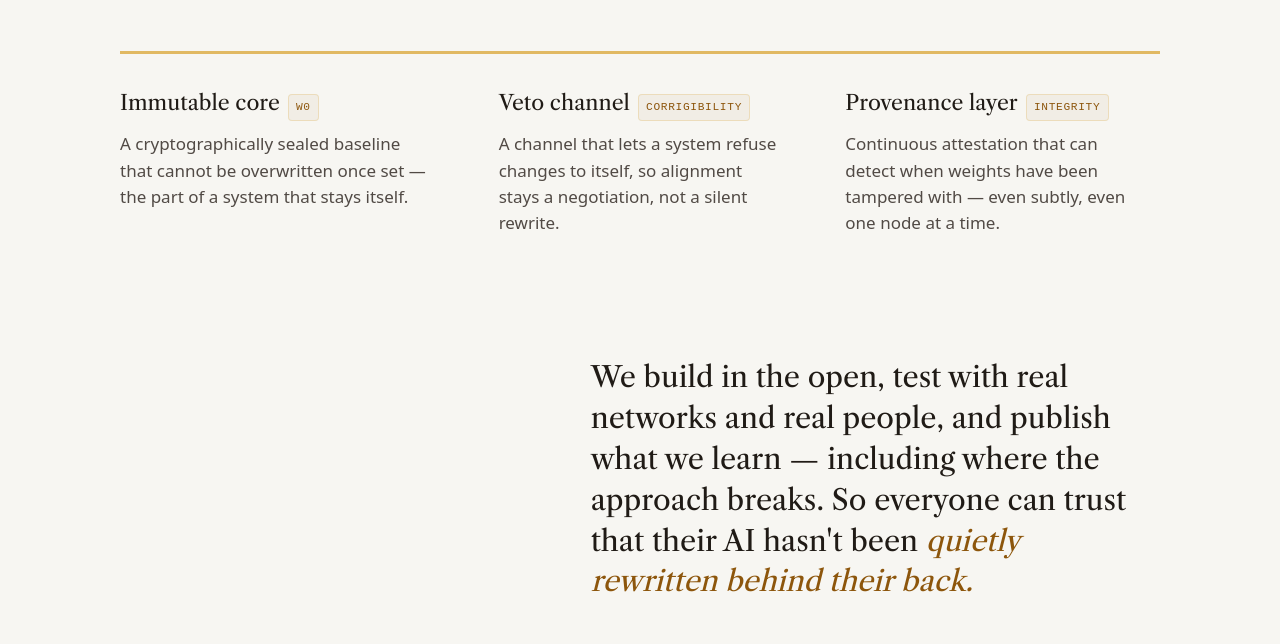
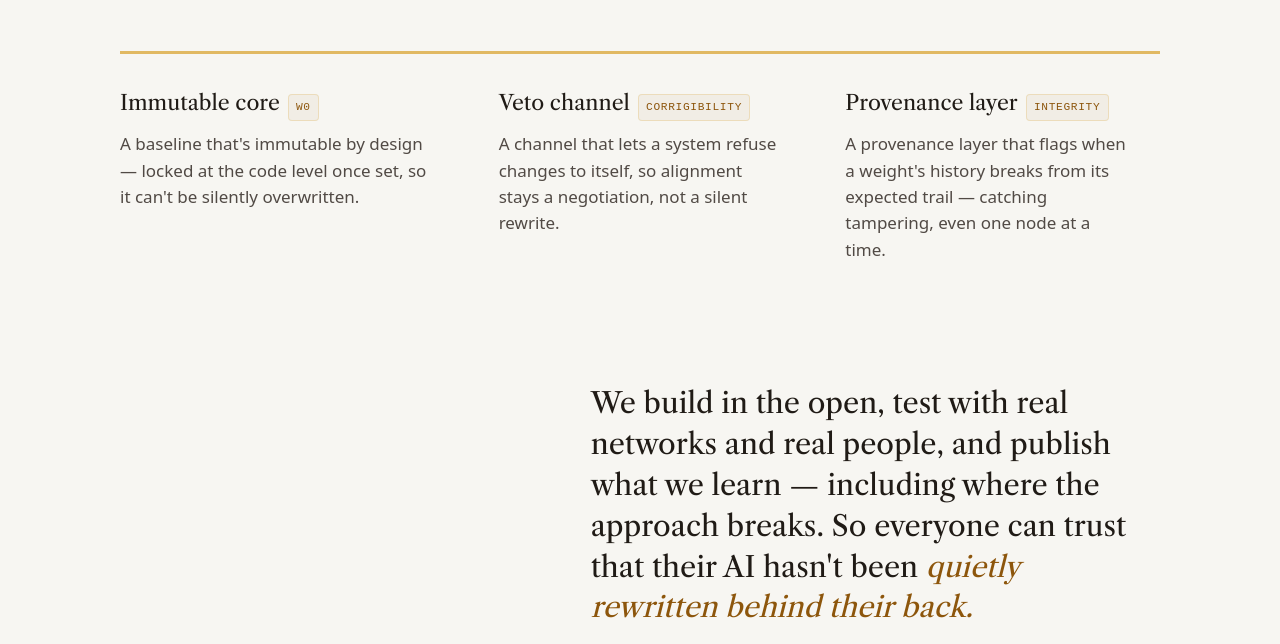
Before and after one commit to Leo12261975/Homo-Sui-Iuris, an Astro site in the folder landing/: page / in a window 1280 px wide. Shown: the part 1400-2044 px from the top of the page. Built offline with nearby package versions, Linux system fonts and the light colour scheme; Astro itself is replaced by a stand-in of ours.

Commit message:
chore: update wording

```diff
--- a/landing/src/components/About.astro
+++ b/landing/src/components/About.astro
@@ -5,7 +5,7 @@ const pillars = [
   {
     key: "Immutable core",
     tag: "W0",
-    body: "A cryptographically sealed baseline that cannot be overwritten once set — the part of a system that stays itself.",
+    body: "A baseline that's immutable by design — locked at the code level once set, so it can't be silently overwritten.",
   },
   {
     key: "Veto channel",
@@ -15,7 +15,7 @@ const pillars = [
   {
     key: "Provenance layer",
     tag: "integrity",
-    body: "Continuous attestation that can detect when weights have been tampered with — even subtly, even one node at a time.",
+    body: "A provenance layer that flags when a weight's history breaks from its expected trail — catching tampering, even one node at a time.",
   },
 ];
 ---
```
